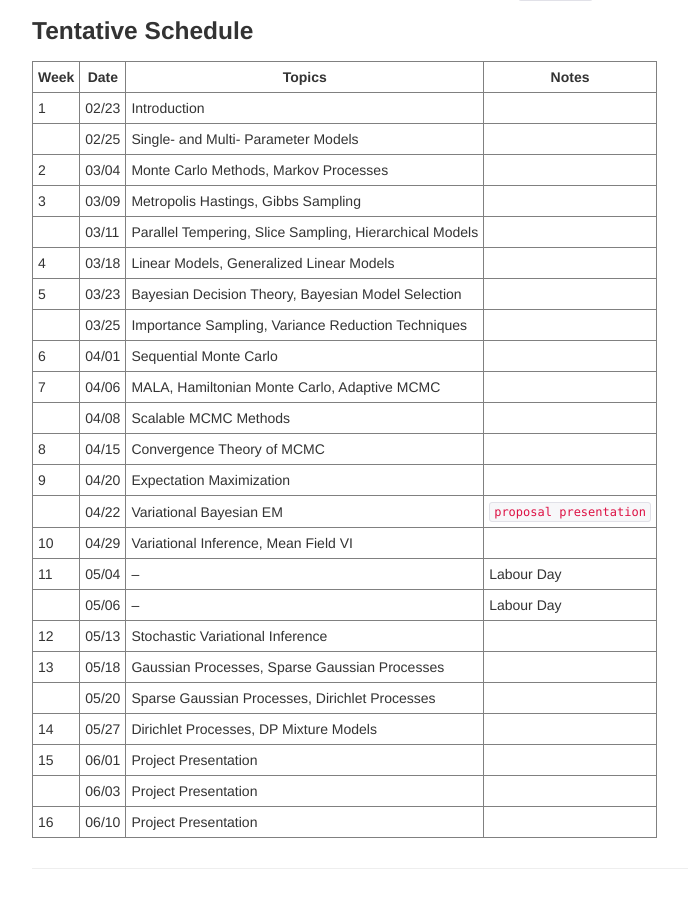
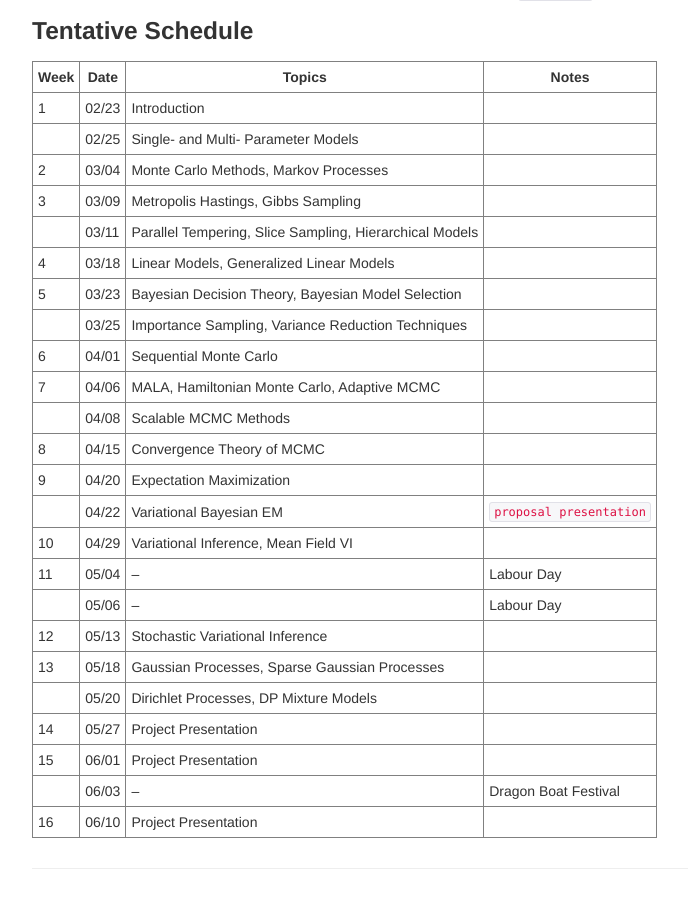
Before and after one commit to zcrabbit/zcrabbit.github.io, a Jekyll site: the page built from courses/btc-s22.md, in a window 1280 px wide and 900 px high, scrolled down 1798 px. Shown: the whole window, without its empty margins (208-896 px from the left). Built offline with Jekyll 4.4.1, drawn with Linux system fonts in a browser that asks for light colours.

Commit message:
Update btc-s22.md

```diff
--- a/courses/btc-s22.md
+++ b/courses/btc-s22.md
@@ -94,8 +94,8 @@ You may structure your project exploration around a general problem type, algori
 |       |05/06 | --          | Labour Day |
 | 12    |05/13 | Stochastic Variational Inference |         |
 | 13    |05/18 | Gaussian Processes, Sparse Gaussian Processes |       |
-|       |05/20 | Sparse Gaussian Processes, Dirichlet Processes |      |
-| 14    |05/27 | Dirichlet Processes, DP Mixture Models |              |
+|       |05/20 | Dirichlet Processes, DP Mixture Models |      |
+| 14    |05/27 | Project Presentation |              |
 | 15    |06/01 | Project Presentation |    |
-|       |06/03 | Project Presentation |    |
+|       |06/03 | -- |  Dragon Boat Festival  |
 | 16    |06/10 | Project Presentation |    |
```
